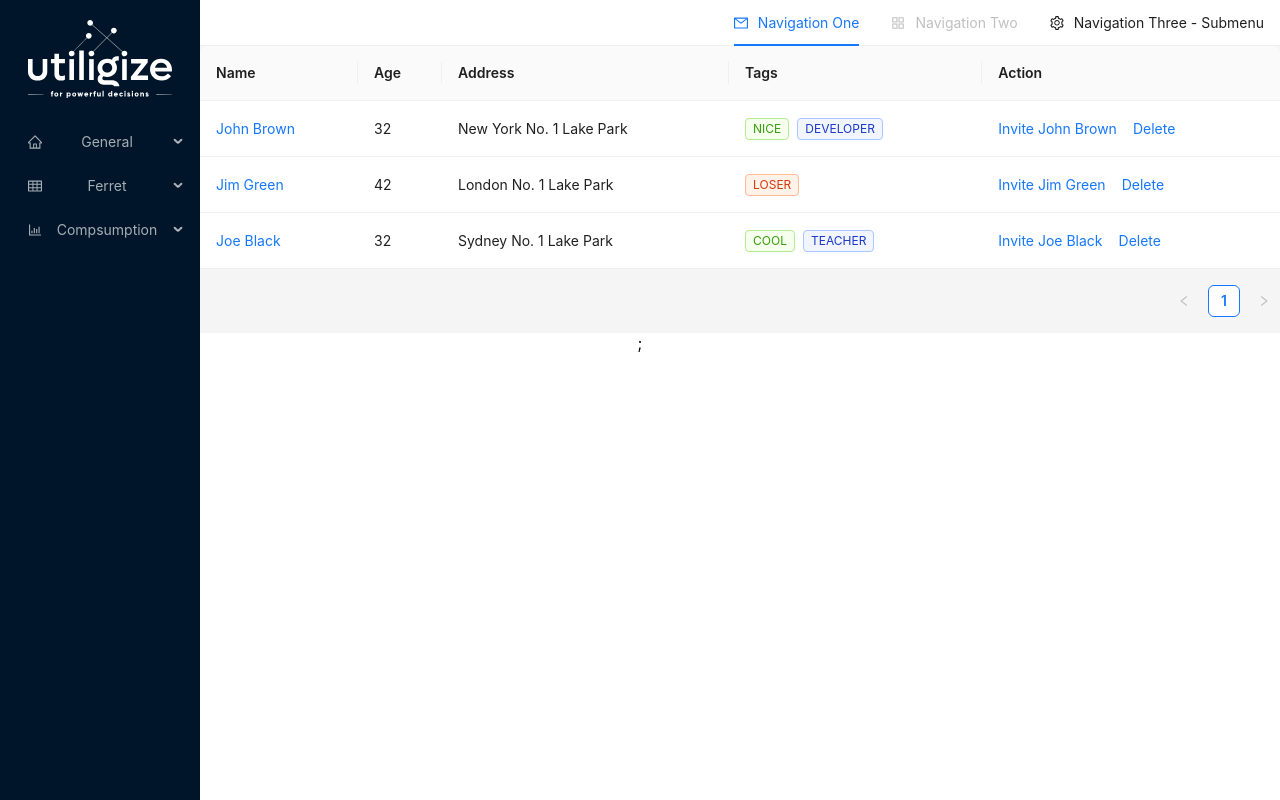
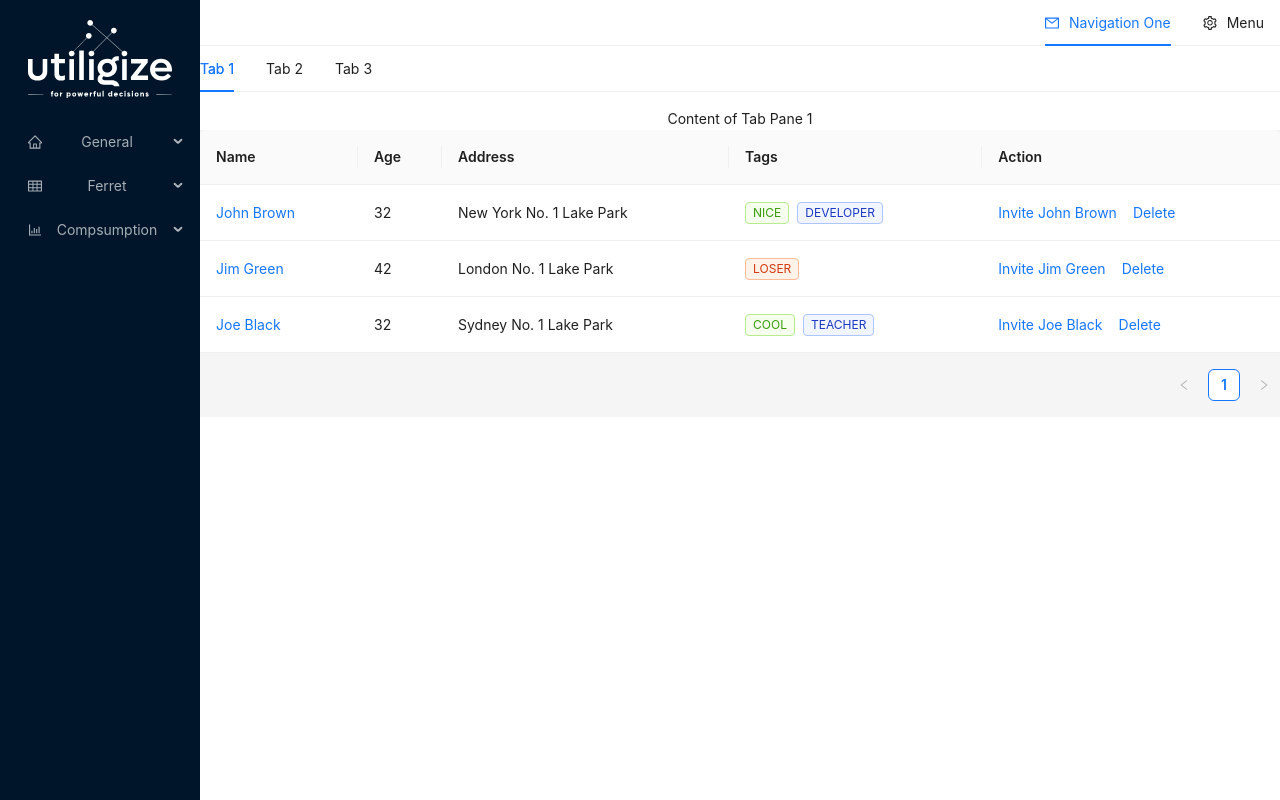
Before and after one commit to abdulahiroble/dashboard-frontend-ms, a React (Create React App) app: page /table in a window 1280 px wide. Built offline with nearby package versions, Linux system fonts and the light colour scheme.

Commit message:
Refactor Navbar and AssetQualityTable components

```diff
--- a/src/components/Navbar.tsx
+++ b/src/components/Navbar.tsx
@@ -10,43 +10,36 @@ const items: MenuProps['items'] = [
         icon: <MailOutlined />,
     },
     {
-        label: 'Navigation Two',
-        key: 'app',
-        icon: <AppstoreOutlined />,
-        disabled: true,
-    },
-    {
-        label: 'Navigation Three - Submenu',
-        key: 'SubMenu',
+        label: 'Menu',
+        key: 'Menu',
         icon: <SettingOutlined />,
         children: [
             {
                 type: 'group',
-                label: 'Item 1',
-                children: [
-                    {
-                        label: 'Option 1',
-                        key: 'setting:1',
-                    },
-                    {
-                        label: 'Option 2',
-                        key: 'setting:2',
-                    },
-                ],
+                label: (
+                    <a href="https://ant.design" target="_blank" rel="noopener noreferrer">
+                        Change tenant
+                    </a>
+                ),
+                key: 'change-tenant',
             },
             {
                 type: 'group',
-                label: 'Item 2',
-                children: [
-                    {
-                        label: 'Option 3',
-                        key: 'setting:3',
-                    },
-                    {
-                        label: 'Option 4',
-                        key: 'setting:4',
-                    },
-                ],
+                label: (
+                    <a href="https://ant.design" target="_blank" rel="noopener noreferrer">
+                        Account settings
+                    </a>
+                ),
+                key: 'account-settings',
+            },
+            {
+                type: 'group',
+                label: (
+                    <a href="https://ant.design" target="_blank" rel="noopener noreferrer">
+                        Logout
+                    </a>
+                ),
+                key: 'logout',
             },
         ],
     },
--- /dev/null
+++ b/src/components/Tabs.tsx
@@ -0,0 +1,33 @@
+import React from 'react';
+import { Tabs } from 'antd';
+import type { TabsProps } from 'antd';
+
+const onChange = (key: string) => {
+    console.log(key);
+};
+
+const items: TabsProps['items'] = [
+    {
+        key: '1',
+        label: 'Tab 1',
+        children: 'Content of Tab Pane 1',
+    },
+    {
+        key: '2',
+        label: 'Tab 2',
+        children: 'Content of Tab Pane 2',
+    },
+    {
+        key: '3',
+        label: 'Tab 3',
+        children: 'Content of Tab Pane 3',
+    },
+];
+
+const Tab: React.FC = () => <Tabs defaultActiveKey="1" items={items} onChange={onChange} style={{
+    backgroundColor: '#fff',
+    display: 'flex',
+    justifyContent: 'center',
+}} />;
+
+export default Tab;
--- a/src/pages/AssetQualityTable.tsx
+++ b/src/pages/AssetQualityTable.tsx
@@ -2,6 +2,7 @@ import React from 'react';
 import { Space, Table, Tag } from 'antd';
 import type { ColumnsType } from 'antd/es/table';
 import Sidebar from '../components/Sidbar';
+import Tab from '../components/Tabs';
 
 interface DataType {
     key: string;
@@ -84,6 +85,11 @@ const data: DataType[] = [
     },
 ];
 
-const AssetQualityTable: React.FC = () => <div className="App"><Sidebar><Table columns={columns} dataSource={data} /></Sidebar>;</div>
+const AssetQualityTable: React.FC = () => <div className="App">
+    <Sidebar>
+        <Tab />
+        <Table columns={columns} dataSource={data} />
+    </Sidebar>
+</div>
 
 export default AssetQualityTable;
```
